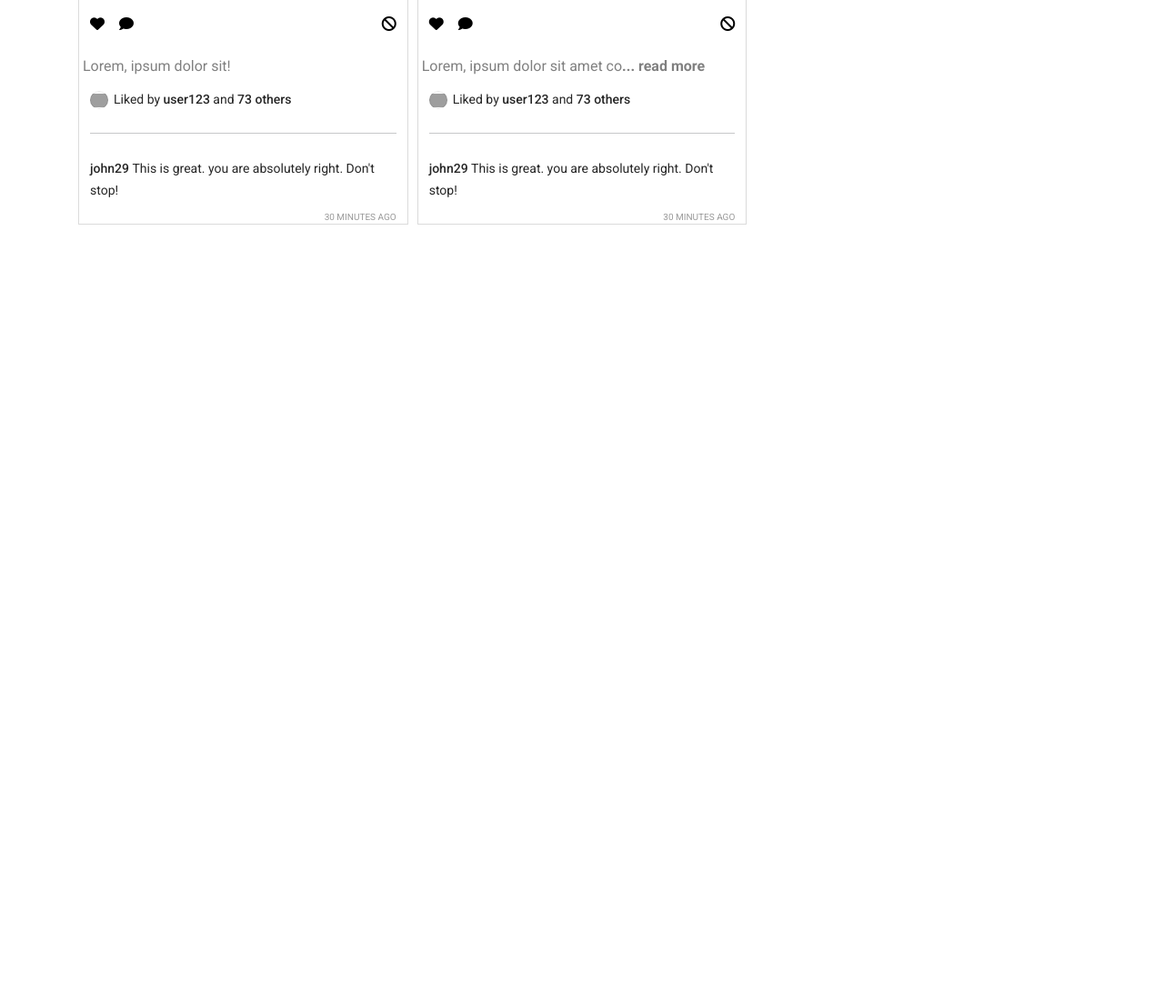
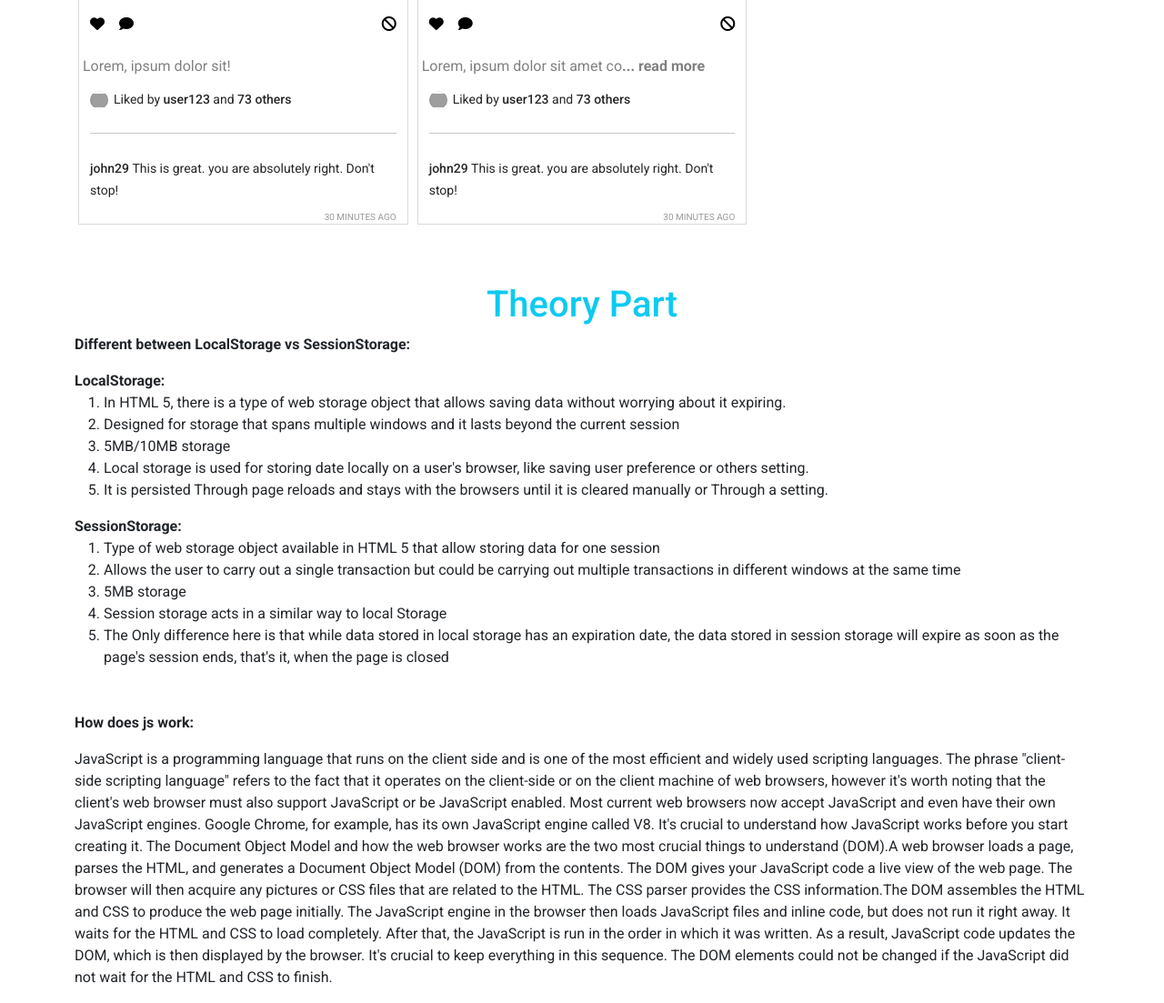
Before and after one commit to tanianasrin1/insta-shohor-a7, a plain HTML site: page index.html in a window 1280 px wide. Shown: the part 1285-2388 px from the top of the page at 91% size. Before the commit the page ends 1548 px from the top, so only its background shows below. Drawn offline with nearby package versions, Linux system fonts and the light colour scheme; grey boxes are pictures that could not be loaded.

Commit message:
theory fixed

```diff
--- a/index.html
+++ b/index.html
@@ -21,6 +21,9 @@
             href="https://fonts.googleapis.com/css2?family=Montserrat:wght@300;400;500&display=swap"
             rel="stylesheet"
         />
+        <!-- bootstrap -->
+        <link href="https://cdn.jsdelivr.net/npm/bootstrap@5.1.3/dist/css/bootstrap.min.css" rel="stylesheet" integrity="sha384-1BmE4kWBq78iYhFldvKuhfTAU6auU8tT94WrHftjDbrCEXSU1oBoqyl2QvZ6jIW3" crossorigin="anonymous">
+
         <link
             rel="stylesheet"
             href="https://cdnjs.cloudflare.com/ajax/libs/font-awesome/6.0.0/css/all.min.css"
@@ -77,7 +80,46 @@
                 <h1>Reported posts</h1>
             </div>
         </main>
-        <footer></footer>
+        <footer class="container">
+            <h1 class="text-info text-center mt-5">Theory Part</h1>
+            <div>
+                <p class="fw-bold">Different between LocalStorage vs SessionStorage:</p>
+
+                <span class="fw-bold">LocalStorage:</span>
+                <ol>
+                    <li>In HTML 5, there is a type of web storage object that allows saving data without worrying about it expiring.</li>
+                    <li>Designed for storage that spans multiple windows and it lasts beyond the current session</li>
+                    <li>5MB/10MB storage</li>
+                    <li>Local storage is used for storing date locally  on a user's  browser, like saving user preference or others  setting.</li>
+                    <li>It is persisted Through  page reloads and stays with the browsers until it is cleared manually  or Through a setting.</li>
+
+                </ol>
+                <span class="fw-bold">SessionStorage:</span>
+                <ol>
+                    <li>Type of web storage object available  in HTML 5 that allow storing data for one session</li>
+                    <li>Allows the user to carry out a single transaction but could be carrying out multiple transactions in different windows at the same time</li>
+                    <li>5MB storage</li>
+                    <li>Session storage acts in a similar way to local Storage</li>
+                    <li>The Only difference here is that while data stored in local storage has an expiration date, the data stored in session storage will expire as soon as the page's session ends, that's it, when the page is closed</li>
+                </ol>
+            </div>
+
+           <div>
+            <p class="fw-bold mt-5">How does js work:</p>
+            <p>JavaScript is a programming language that runs on the client side and is one of the most efficient and     widely used scripting languages.
+                The phrase "client-side scripting language" refers to the fact that it operates on the client-side or on the client machine of web browsers,
+                however it's worth noting that the client's web browser must also support JavaScript or be JavaScript enabled. Most current web browsers
+                now accept JavaScript and even have their own JavaScript engines. Google Chrome, for example, has its own JavaScript engine called V8.
+                It's crucial to understand how JavaScript works before you start creating it. The Document Object Model and how the web browser works
+                are the two most crucial things to understand (DOM).A web browser loads a page, parses the HTML, and generates a Document Object Model (DOM)
+                from the contents. The DOM gives your JavaScript code a live view of the web page. The browser will then acquire any pictures or CSS files that
+                are related to the HTML. The CSS parser provides the CSS information.The DOM assembles the HTML and CSS to produce the web page initially.
+                The JavaScript engine in the browser then loads JavaScript files and inline code, but does not run it right away. It waits for the HTML and
+                CSS to load completely. After that, the JavaScript is run in the order in which it was written. As a result, JavaScript code updates the DOM,
+                which is then displayed by the browser. It's crucial to keep everything in this sequence. The DOM elements could not be changed if the JavaScript
+                did not wait for the HTML and CSS to finish.</p>
+           </div>
+        </footer>
 
         <!-- add javascript  file  -->
         <script src="./js/app.js"></script>
```
